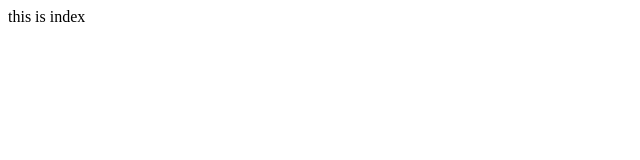
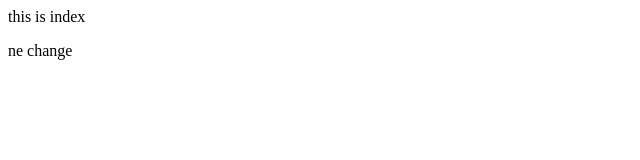
Before and after one commit to umerbilal-codesorbit/test, a plain HTML site: page index.html in a window 1280 px wide. Shown: the full height of the page, 0-640 px from the left. Drawn offline with Linux system fonts and the light colour scheme.

Commit message:
second change

```diff
--- a/index.html
+++ b/index.html
@@ -1 +1,2 @@
 <p>this is index</p>
+<p>ne change</p>
```
